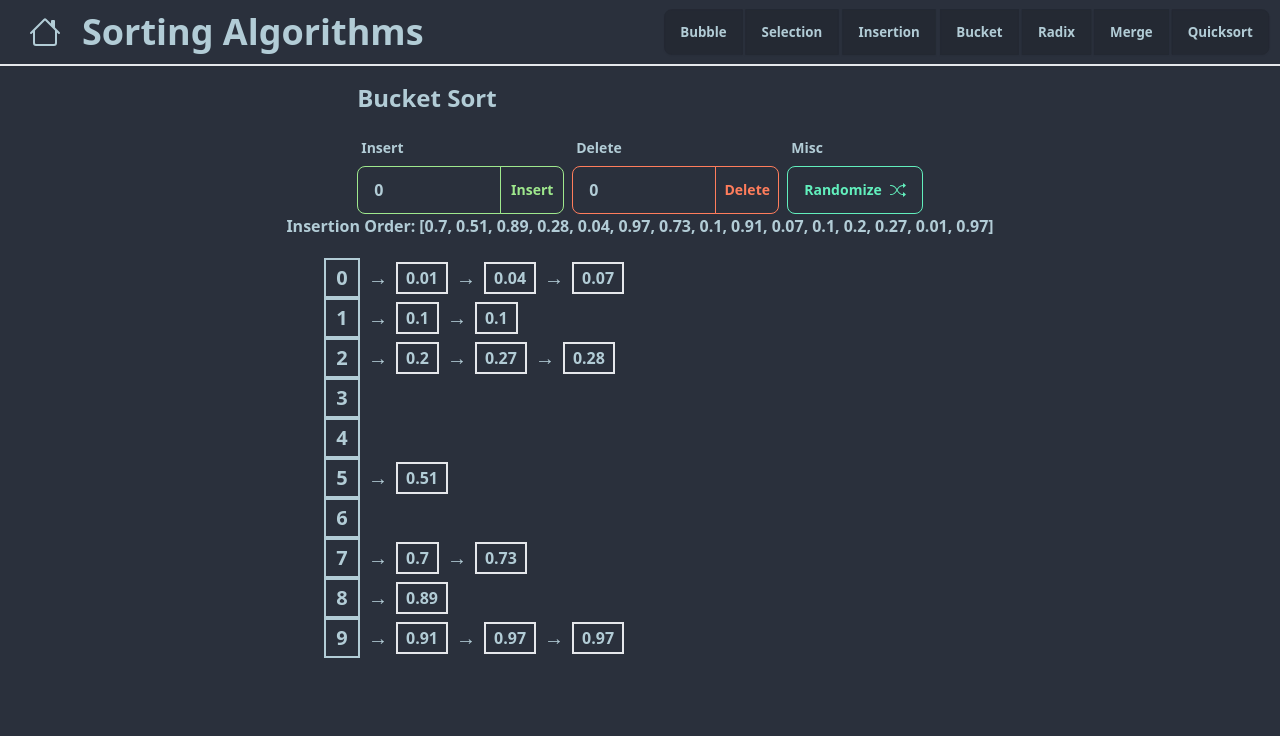
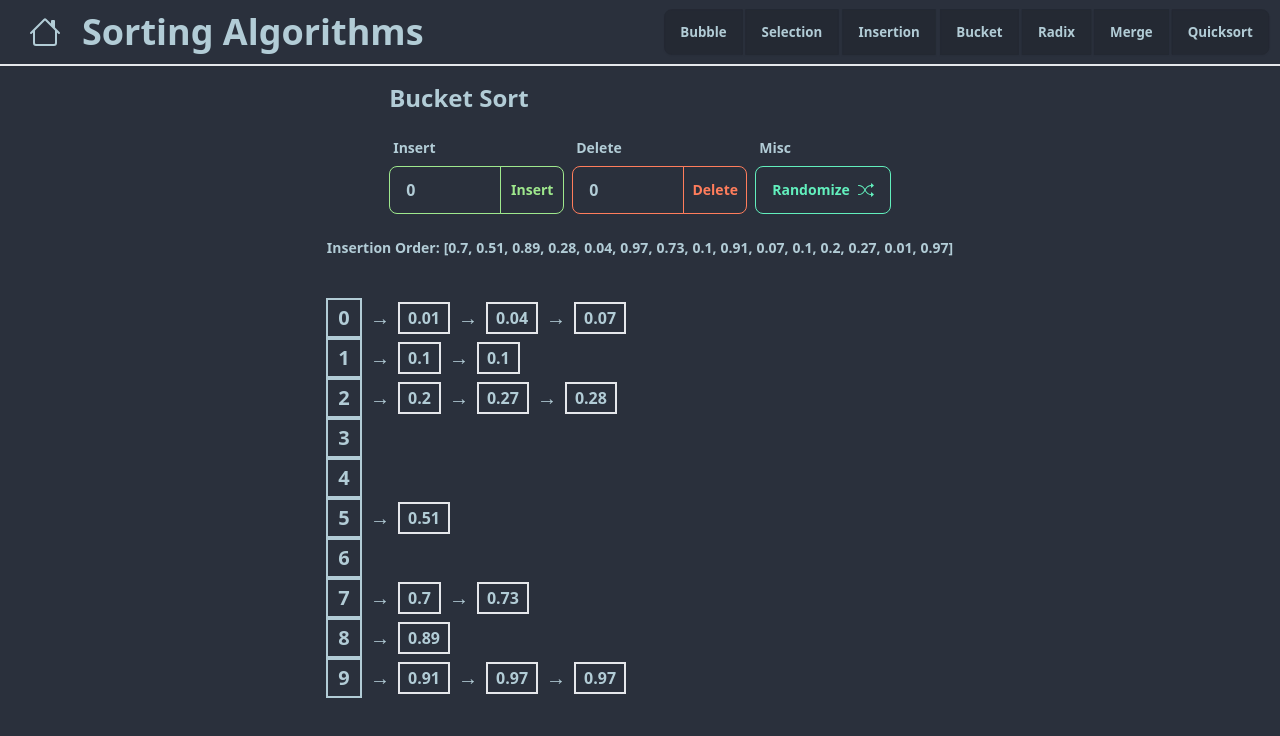
Before and after one commit to alexespejo/dsa-visualizer, a Svelte app: page /sorting_algo/bucket_sort in a window 1280 px wide. Shown: the top 736 px of the page. Built offline with nearby package versions, Linux system fonts and the light colour scheme.

Commit message:
update insertion order

```diff
--- a/src/components/HashTableControls/InsertionOrderDisplay.svelte
+++ b/src/components/HashTableControls/InsertionOrderDisplay.svelte
@@ -2,9 +2,11 @@
  export let insertionOrder: number[] | null = [];
 </script>
 
-<div class="flex font-bold space-x-1">
+<div
+ class="flex font-bold space-x-1 flex-col items-center sm:flex-row text-xs sm:text-sm"
+>
  <span>Insertion Order: </span>
- <ol class="flex space-x-1">
+ <ol class="flex space-x-1 flex-wrap">
   {"["}
   {#each insertionOrder as item, index}
    {#if item !== null}
--- a/src/components/custom/layout/Visualize.svelte
+++ b/src/components/custom/layout/Visualize.svelte
@@ -1,3 +1,3 @@
-<div class="flex items-center justify-center flex-col w-full space-y-5">
+<div class="flex items-center justify-center flex-col w-full space-y-5 p-1">
  <slot />
 </div>
--- a/src/routes/SortingAlgorithms/BucketSort.svelte
+++ b/src/routes/SortingAlgorithms/BucketSort.svelte
@@ -67,7 +67,7 @@
     <input
      type="number"
      bind:value={insertValue}
-     class="font-bold input input-bordered input-primary w-max-w-xs w-36 join-item"
+     class="font-bold input input-bordered input-primary w-max-w-xs w-28 join-item"
      placeholder="Enter a number..."
     />
     <button
@@ -82,7 +82,7 @@
     <input
      type="number"
      bind:value={deleteValue}
-     class="font-bold input input-bordered input-secondary w-max-w-xs w-36 join-item"
+     class="font-bold input input-bordered input-secondary w-max-w-xs w-28 join-item"
      placeholder="Enter a number..."
     />
     <button
@@ -116,7 +116,9 @@
  </Controls>
 
  <Visualize>
-  <InsertionOrderDisplay {insertionOrder} />
+  <div class="my-5">
+   <InsertionOrderDisplay {insertionOrder} />
+  </div>
   <div class="sm:w-1/2">
    {#each arr as i, index}
     <div class="flex flex-start">
```
